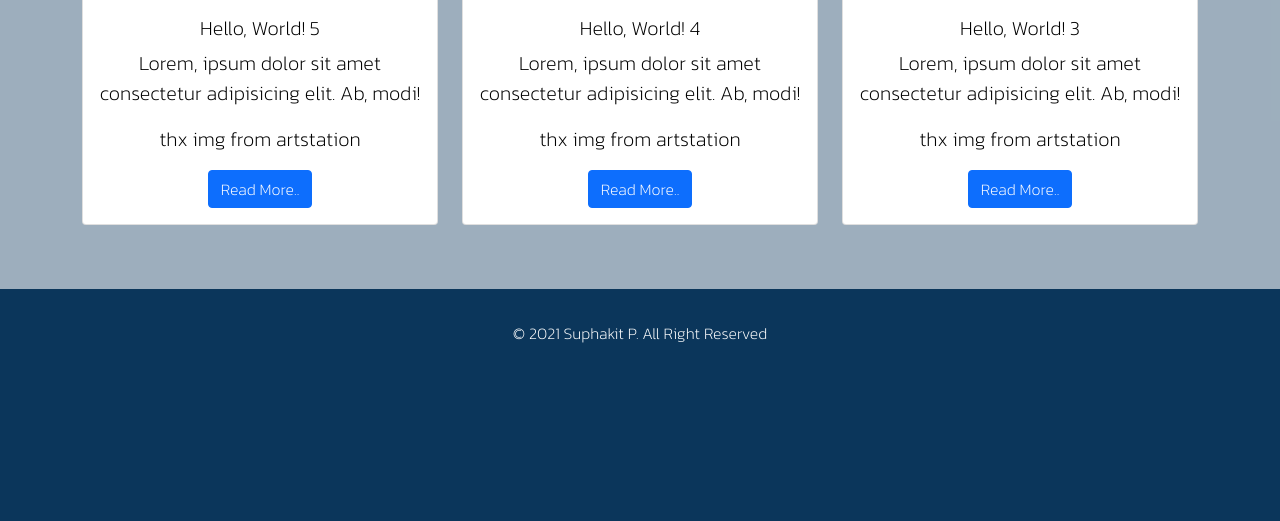
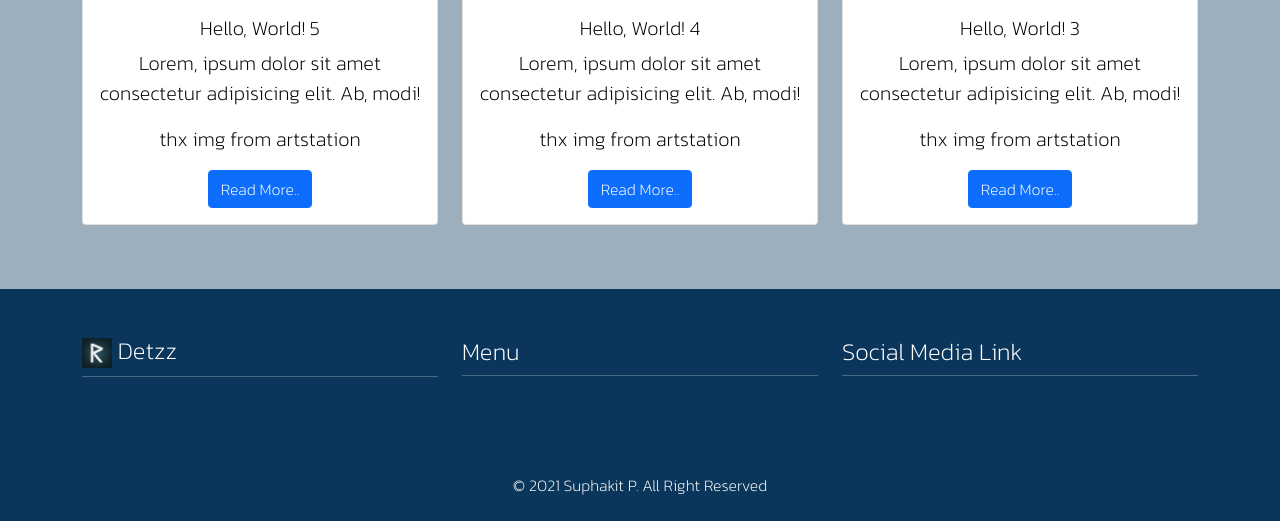
Before and after one commit to dethMastery/json-blog, a PHP site: page / in a window 1280 px wide. Shown: the part 1404-1925 px from the top of the page. Before the commit the page ends 1747 px from the top, so only its background shows below. Run offline with PHP 8.4, Linux system fonts and the light colour scheme.

Commit message:
footer part added

```diff
--- a/asset/index.css
+++ b/asset/index.css
@@ -107,6 +107,16 @@ footer {
     color: white;
     background: #0B365B;
     font-size: 24px;
+    width: 100%;
+    text-align: left;
+}
+
+#footer .row div {
+    text-align: left;
+}
+
+#footer hr {
+    margin-top: 0;
 }
 
 
--- a/index.php
+++ b/index.php
@@ -143,19 +143,29 @@ $decode = array_reverse($out);
     </section>
 
     <!-- Footer-->
-    <footer id="footer">
+    <footer id="footer" class="pt-5 pb-5">
         <div class="container">
             <div class="row">
-                <div class="col-lg-3 col-md-6 col-12 mb-2">
-
+                <div class="col-lg-4 col-md-6 col-12 mb-2">
+                    <h4>
+                        <img src="asset/logo.png" alt="logo" width="30">
+                        Detzz
+                    </h4>
+                    <hr>
                 </div>
 
-                <div class="col-lg-3 col-md-6 col-12 mb-2">
-
+                <div class="col-lg-4 col-md-6 col-12 mb-2">
+                    <h4>
+                        Menu
+                    </h4>
+                    <hr>
                 </div>
 
-                <div class="col-lg-3 col-md-6 col-12 mb-2">
-
+                <div class="col-lg-4 col-md-6 col-12 mb-2">
+                    <h4>
+                        Social Media Link
+                    </h4>
+                    <hr>
                 </div>
             </div>
         </div>
```
